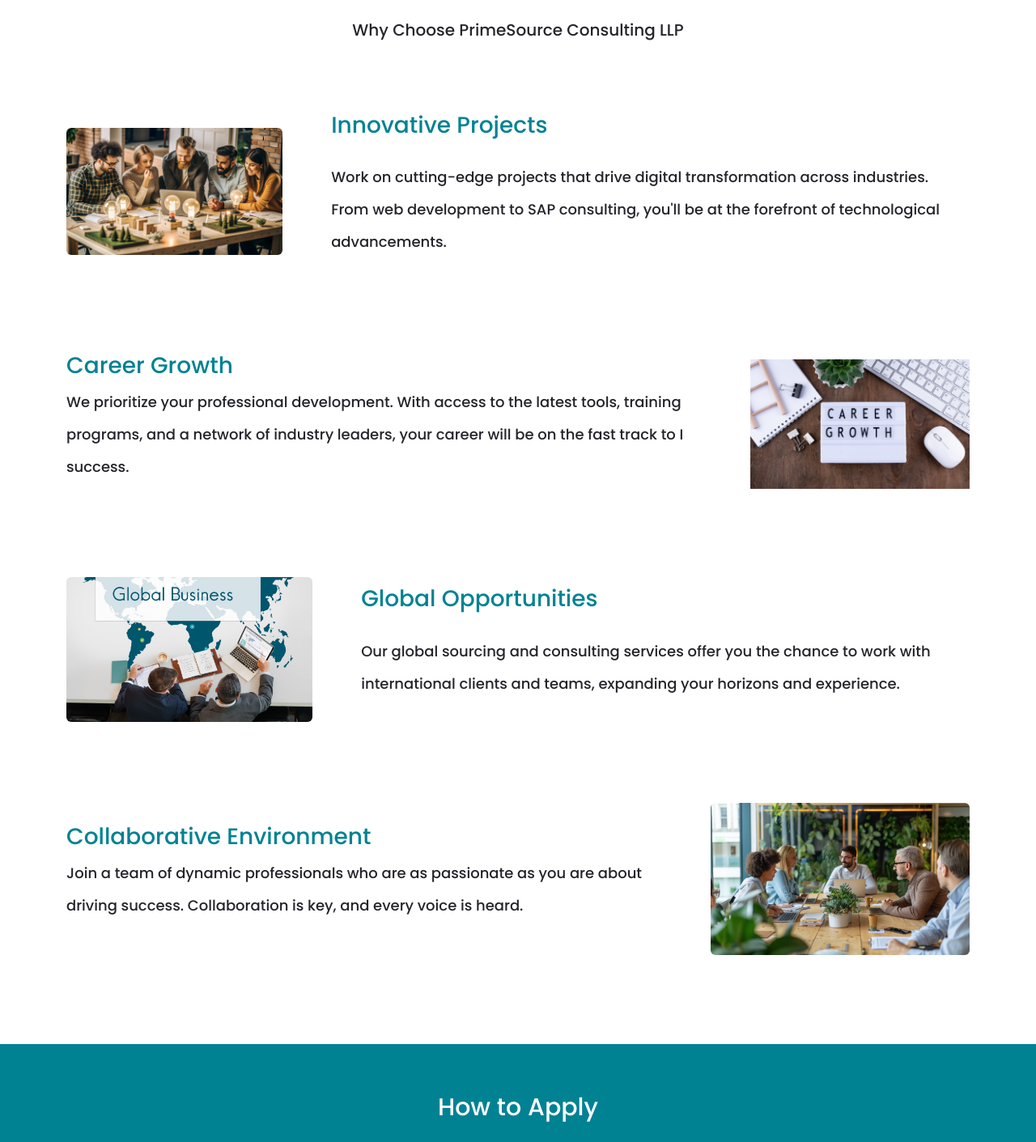
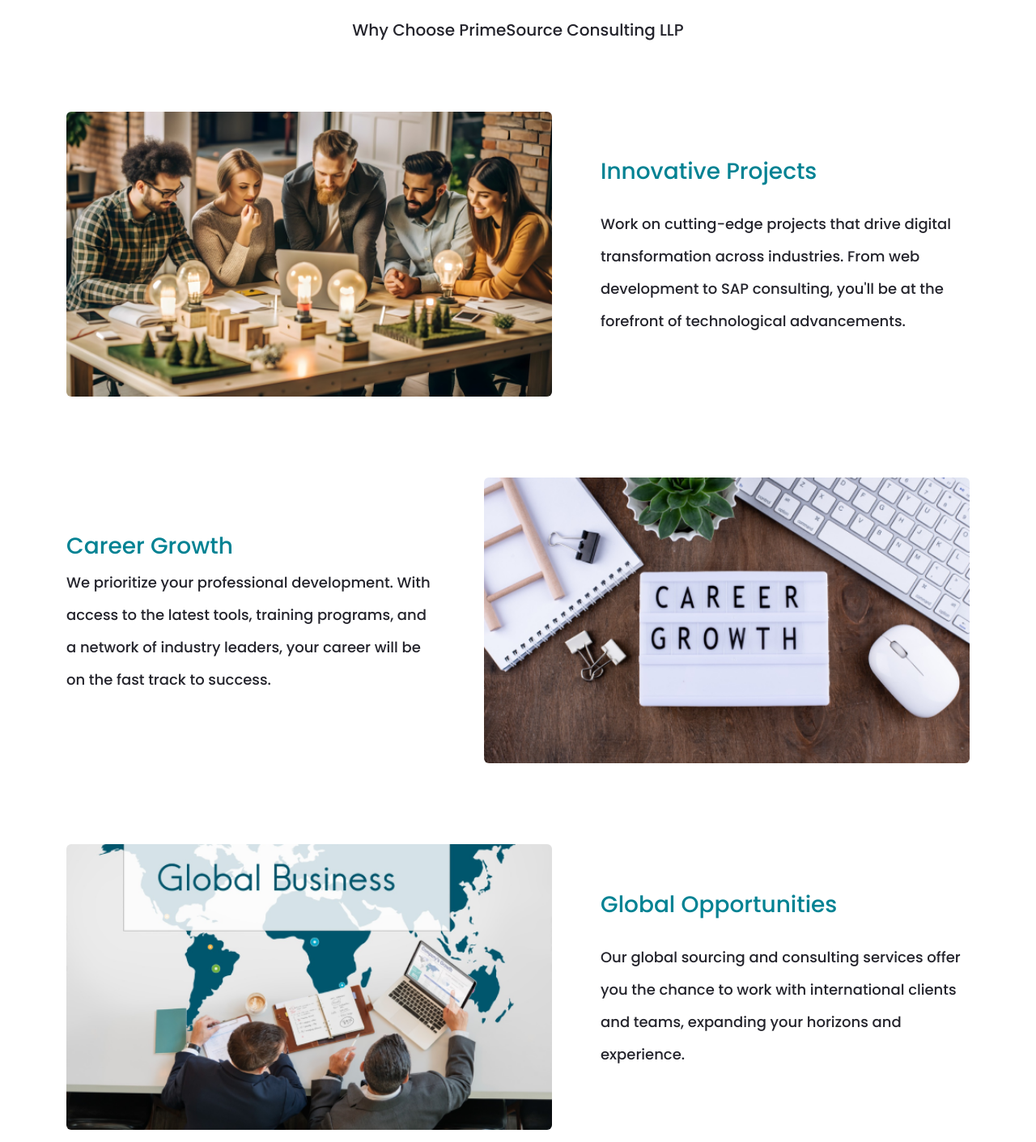
Before and after one commit to Ilyas73-hue/primesource, a React (Create React App) app: page /career in a window 1280 px wide. Shown: the part 440-1851 px from the top of the page at 81% size. Built offline with nearby package versions, Linux system fonts and the light colour scheme.

Commit message:
all updated

```diff
--- a/src/component/Career/Career.css
+++ b/src/component/Career/Career.css
@@ -121,6 +121,7 @@
 
 #carrer-section2-5-img{
     border-radius: 6px;
+    width: 600px;
 }
 
 #career-section2-6{
@@ -185,8 +186,9 @@
     gap: 20px;
 }
 
-#carrer-section2--img{
+#carrer-section2-9-img{
     border-radius: 6px;
+    width: 600px;
 }
 
 /* Section 2-3 */
@@ -202,6 +204,7 @@
 
 #carrer-section2-11-img{
     border-radius: 6px;
+    width: 600px;
 }
 
 #career-section2-12{
@@ -269,7 +272,10 @@
 
 #carrer-section2-15-img{
     border-radius: 6px;
+    width: 600px;
 }
+
+
 
 
 
@@ -358,7 +364,7 @@
     }
 
     #career-section2-13{
-        flex-direction: column;
+        flex-direction: column-reverse;
     }
 
 }
@@ -397,6 +403,26 @@
 
         #career-section-3-2-p{
             text-align: justify;
+        }
+    }
+
+
+    @media (max-width: 650px){
+
+        #carrer-section2-5-img{
+            width: 100%;
+        }
+
+        #carrer-section2-9-img{
+            width: 100%;
+        }
+
+        #carrer-section2-11-img{
+            width: 100%;
+        }
+
+        #carrer-section2-15-img{
+            width: 100%;
         }
     }
 
--- a/src/component/Career/Career.js
+++ b/src/component/Career/Career.js
@@ -42,7 +42,7 @@ function Career() {
          {/* Section 1 */}
         <div id="career-section2-4">
           <div id="career-section2-5">
-             <img className='img-fluid' id="carrer-section2-5-img" src={career_img_1} alt={career_img_1} />
+             <img  id="carrer-section2-5-img" src={career_img_1} alt={career_img_1} />
           </div>
           <div id="career-section2-6">
             <h6 id="career-section2-6-h6">Innovative Projects</h6>
@@ -55,11 +55,11 @@ function Career() {
         <div id="career-section2-7">
           <div id="career-section2-8">
           <h6 id="career-section2-8-h6">Career Growth</h6>
-          <p id="career-section2-8-p">We prioritize your professional development. With access to the latest tools, training programs, and a network of industry leaders, your career will be on the fast track to I success.</p>
+          <p id="career-section2-8-p">We prioritize your professional development. With access to the latest tools, training programs, and a network of industry leaders, your career will be on the fast track to success.</p>
 
           </div>
           <div id="career-section2-9">
-          <img className='img-fluid' id="carrer-section2-9-img" src={career_img_2} alt={career_img_2} />
+          <img id="carrer-section2-9-img" src={career_img_2} alt={career_img_2} />
           </div>
         </div>
 
@@ -67,7 +67,7 @@ function Career() {
 
           <div id="career-section2-10">
           <div id="career-section2-11">
-             <img className='img-fluid' id="carrer-section2-11-img" src={career_img_3} alt={career_img_3} />
+             <img  id="carrer-section2-11-img" src={career_img_3} alt={career_img_3} />
           </div>
           <div id="career-section2-12">
             <h6 id="career-section2-12-h6">Global Opportunities</h6>
@@ -84,7 +84,7 @@ function Career() {
 
           </div>
           <div id="career-section2-15">
-          <img className='img-fluid' id="carrer-section2-15-img" src={career_img_4} alt={career_img_4} />
+          <img id="carrer-section2-15-img" src={career_img_4} alt={career_img_4} />
           </div>
         </div>
 
```
